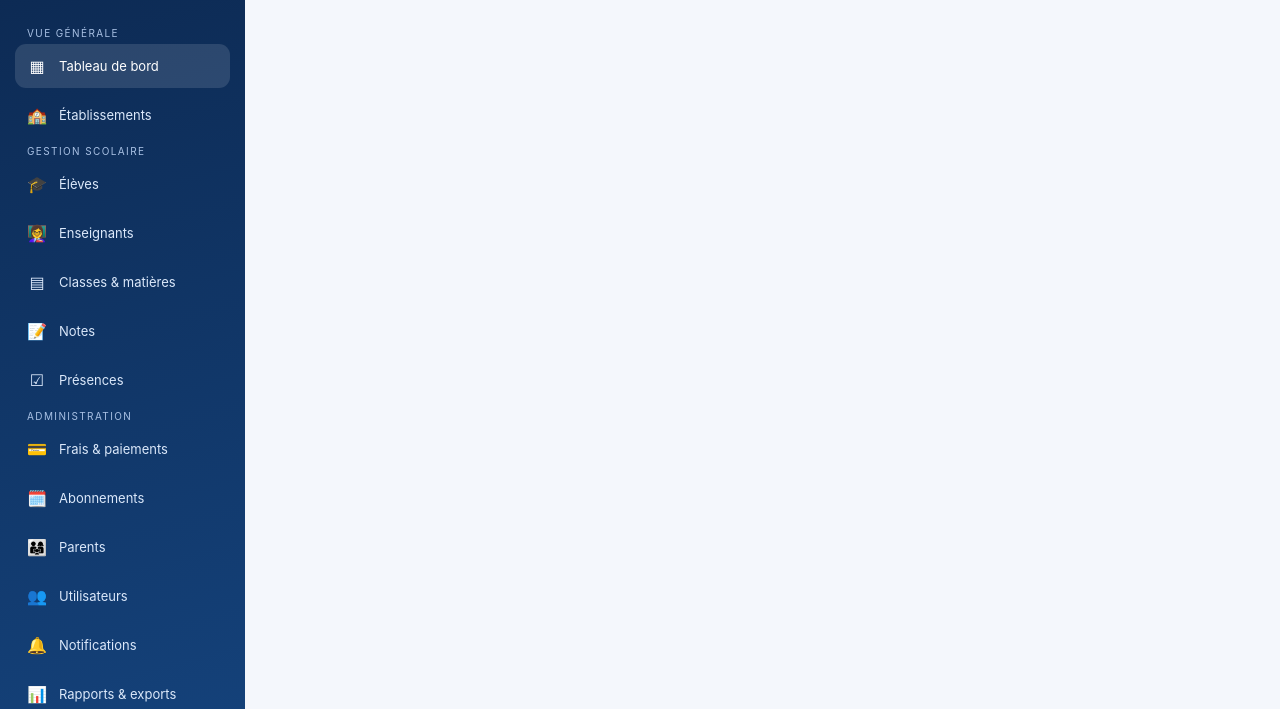
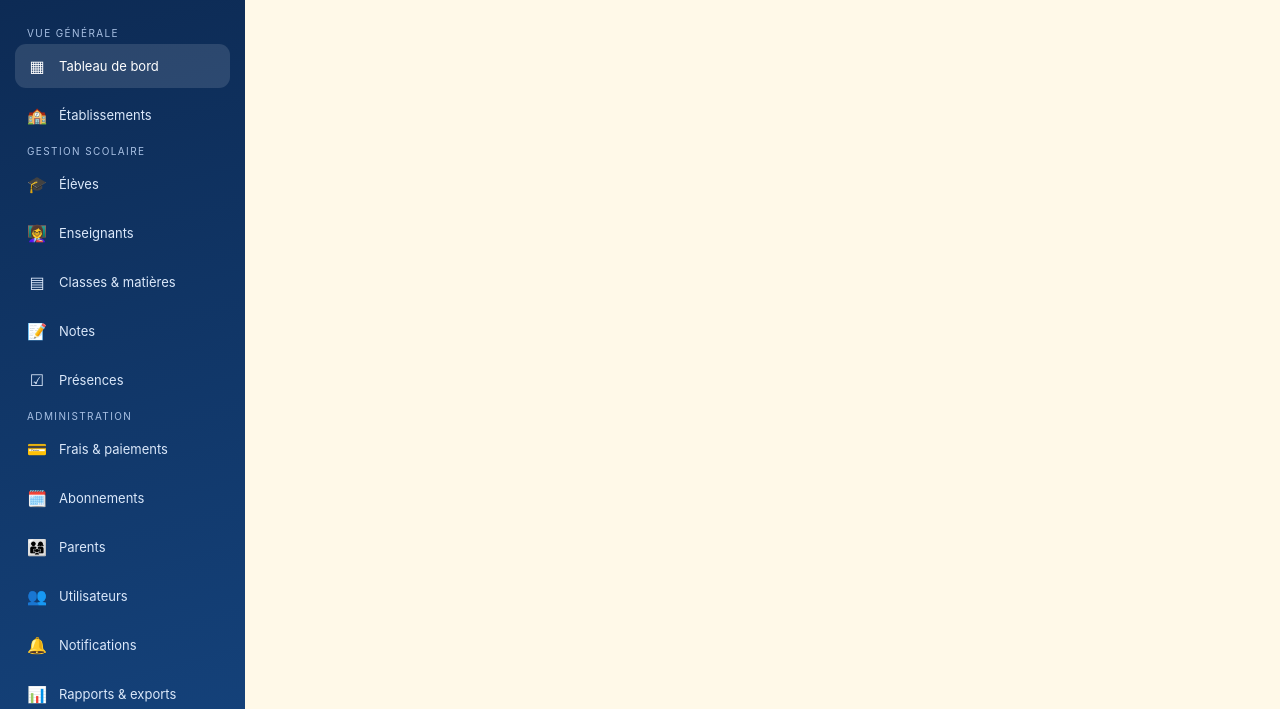
Before and after one commit to salasamouana1996-bot/EDULINK.GA, a plain HTML site: page index.html in a window 1280 px wide. Shown: the part 91-800 px from the top of the page. Drawn offline with nearby package versions, Linux system fonts and the light colour scheme.

Commit message:
Update index.html

```diff
--- a/index.html
+++ b/index.html
@@ -6,7 +6,7 @@
 <meta name="theme-color" content="#102f5c">
 <title>EDULINK — MKSALA TECHNOLOGIES</title>
 <style>
-:root{--navy:#102f5c;--blue:#2166c2;--ink:#17243a;--muted:#718096;--line:#e5ebf3;--bg:#f4f7fc;--green:#138a62;--red:#b83232}
+:root{--navy:#102f5c;--blue:#2166c2;--ink:#17243a;--muted:#718096;--line:#e5ebf3;--bg:#fff9e8;--green:#138a62;--red:#b83232}
 *{box-sizing:border-box}html,body{margin:0;width:100%;min-width:320px;overflow-x:hidden}body{background:var(--bg);color:var(--ink);font-family:Inter,system-ui,-apple-system,"Segoe UI",sans-serif}button,input,select,textarea{font:inherit}button{cursor:pointer}
 .app{min-height:100vh;display:grid;grid-template-columns:245px minmax(0,1fr)}.sidebar{background:linear-gradient(165deg,#0c2850,#164783);color:white;padding:22px 15px;display:flex;flex-direction:column;gap:22px}.brand{display:flex;align-items:center;gap:11px;padding:4px 9px 18px;border-bottom:1px solid #ffffff25}.logo{width:43px;height:43px;flex:0 0 43px;border-radius:14px;background:white;color:var(--navy);display:grid;place-items:center;font-weight:950;font-size:21px}.brand h1{font-size:20px;letter-spacing:1.5px;margin:0}.brand small{display:block;color:#c5d7f2;font-size:9px;letter-spacing:1px;margin-top:4px}.nav-label{font-size:10px;text-transform:uppercase;letter-spacing:1.4px;color:#a9c1e4;padding:0 12px;margin:8px 0 5px}.nav{display:grid;gap:5px}.nav button{border:0;background:transparent;color:#dbe8fa;text-align:left;padding:12px;border-radius:11px;display:flex;gap:12px;align-items:center;font-size:13px;min-height:44px}.nav button:hover,.nav button.active{background:#ffffff20;color:white}.ico{width:20px;text-align:center;font-size:16px}.side-bottom{margin-top:auto;border-top:1px solid #ffffff25;padding:16px 10px 3px;color:#c5d7f2;font-size:10px;line-height:1.8}
 .main{min-width:0}.topbar{height:70px;background:#ffffffed;border-bottom:1px solid var(--line);display:flex;align-items:center;justify-content:space-between;padding:0 26px;position:sticky;top:0;z-index:5}.top-left,.top-actions{display:flex;align-items:center;gap:13px;min-width:0}.hamb{display:none;border:0;background:#f0f4fa;border-radius:9px;padding:10px}.crumb{font-size:12px;color:var(--muted)}.crumb b{color:var(--ink)}.icon-btn{border:1px solid var(--line);background:white;border-radius:10px;padding:9px 11px;color:#53647c;min-height:40px}.profile{display:flex;align-items:center;gap:9px;font-size:11px;min-width:0}.avatar{width:35px;height:35px;flex:0 0 35px;border-radius:12px;background:#dceaff;color:var(--navy);display:grid;place-items:center;font-weight:850}.content{padding:27px 30px 40px;max-width:1500px;margin:auto}
```
